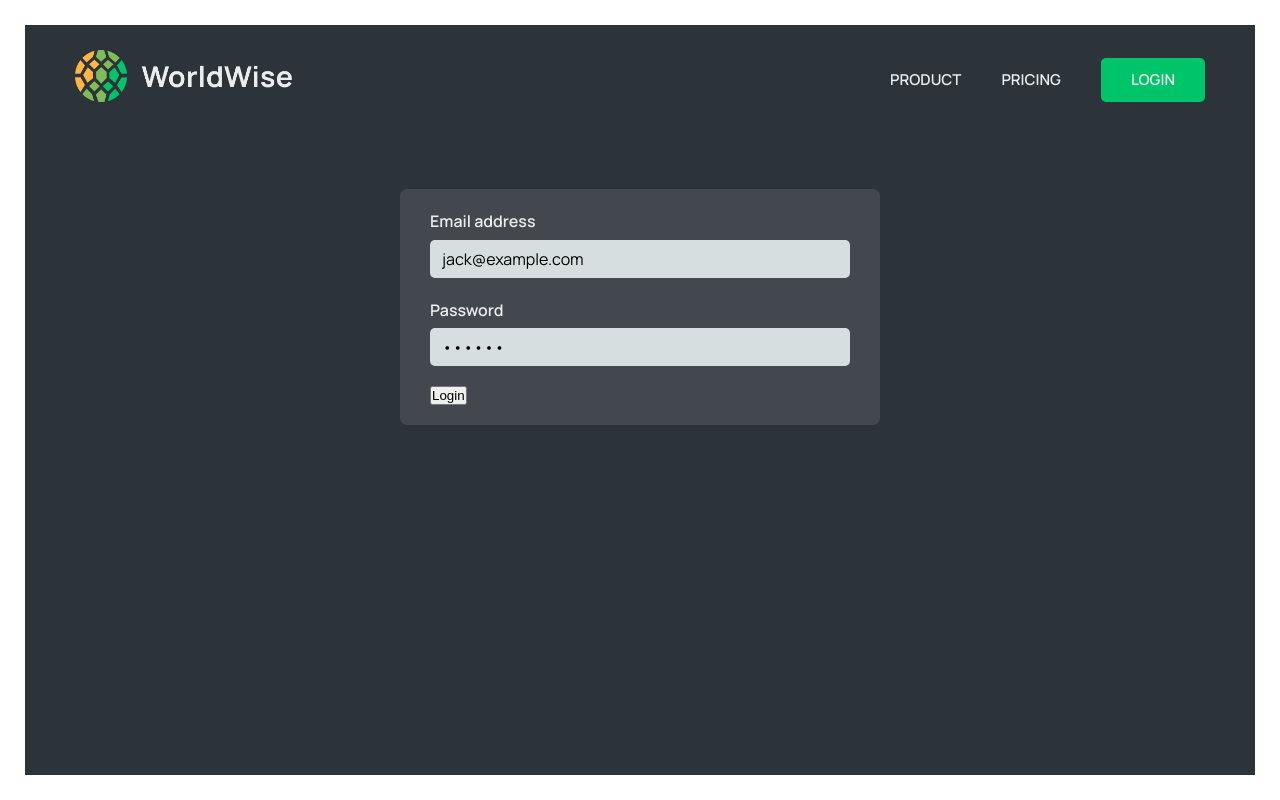
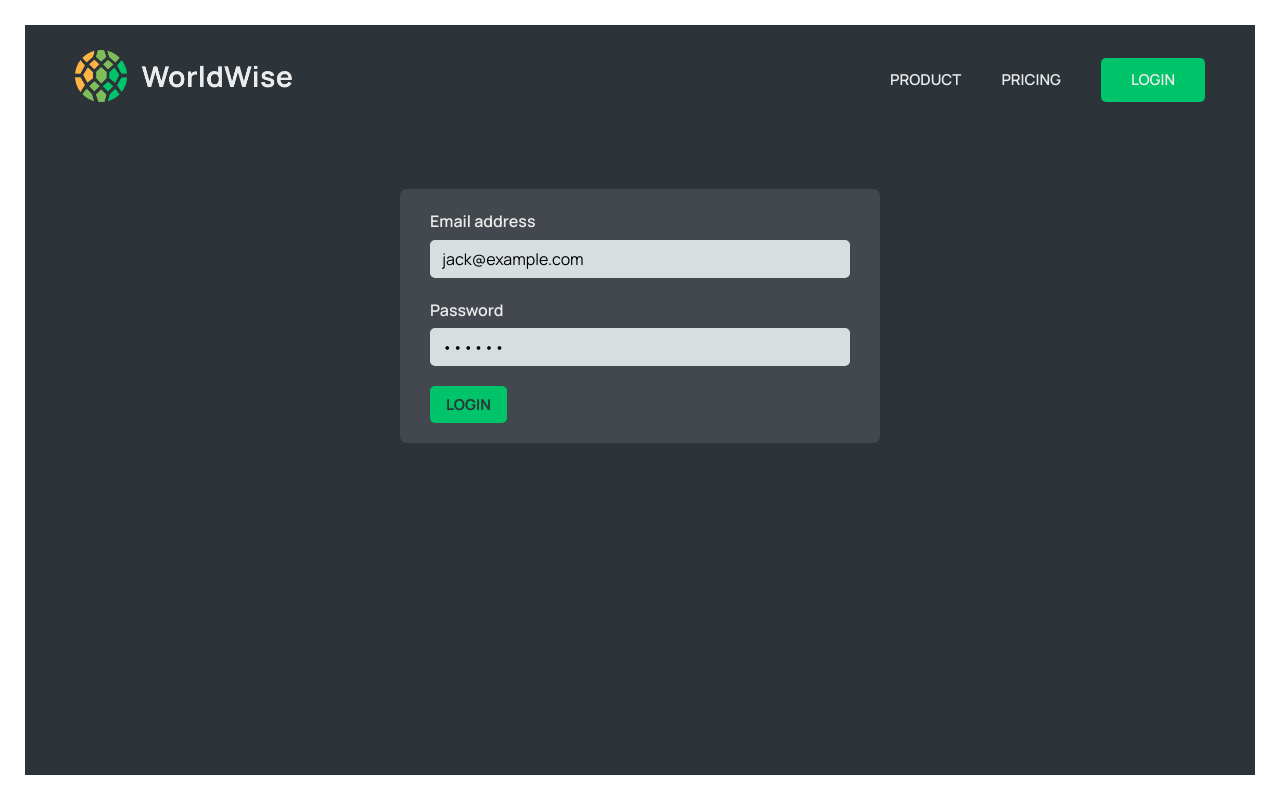
Before and after one commit to abdelaleemadel/WorldWise, a React (Vite) app: page /login in a window 1280 px wide. Built offline with nearby package versions, Linux system fonts and the light colour scheme; data requests are answered from the project's data file.

Commit message:
Add fake-user authentication

```diff
--- a/src/App.jsx
+++ b/src/App.jsx
@@ -10,10 +10,13 @@
 import Form from "./components/Form";
 import City from "./components/City";
 import { CitiesProvider } from "./contexts/CitiesProvider";
+import { AuthProvider } from "./contexts/AuthProvider";
+import ProtectedRoute from "./pages/ProtectedRoute";
 
 function App() {
   /* JSX */
   return (
+    <AuthProvider>
       <CitiesProvider>
         <BrowserRouter>
           <Routes>
@@ -21,7 +24,14 @@
             <Route path="product" element={<Product />} />
             <Route path="pricing" element={<Pricing />} />
             <Route path="login" element={<Login />} />
-          <Route path="app" element={<AppLayout />}>
+            <Route
+              path="app"
+              element={
+                <ProtectedRoute>
+                  <AppLayout />
+                </ProtectedRoute>
+              }
+            >
               <Route index element={<Navigate to="cities" replace />} />
               <Route path="cities" element={<CityList />} />
               <Route path="cities/:cityId" element={<City />} />
@@ -31,6 +41,7 @@
           </Routes>
         </BrowserRouter>
       </CitiesProvider>
+    </AuthProvider>
   );
 }
 
--- a/src/components/User.jsx
+++ b/src/components/User.jsx
@@ -1,16 +1,16 @@
+import { useNavigate } from "react-router-dom";
+import { useAuth } from "../contexts/AuthProvider";
 import styles from "./User.module.css";
 
-const FAKE_USER = {
-  name: "Jack",
-  email: "jack@example.com",
-  password: "qwerty",
-  avatar: "https://i.pravatar.cc/100?u=zz",
-};
+function User() {
+  const { user, logout } = useAuth();
+  const navigate = useNavigate();
 
-function User() {
-  const user = FAKE_USER;
-
-  function handleClick() {}
+  function handleClick(e) {
+    e.preventDefault();
+    logout();
+    navigate("/");
+  }
 
   return (
     <div className={styles.user}>
--- /dev/null
+++ b/src/contexts/AuthProvider.jsx
@@ -0,0 +1,54 @@
+import { createContext, useContext, useReducer } from "react";
+
+const AuthContext = createContext();
+
+const initialState = {
+  isAuthenticated: false,
+  user: null,
+};
+
+const FAKE_USER = {
+  name: "Jack",
+  email: "jack@example.com",
+  password: "qwerty",
+  avatar: "https://i.pravatar.cc/100?u=zz",
+};
+
+function reducer(state, action) {
+  switch (action.type) {
+    case "login":
+      return { ...state, user: action.payload, isAuthenticated: true };
+
+    case "logout":
+      return { ...state, user: null, isAuthenticated: false };
+  }
+}
+function AuthProvider({ children }) {
+  const [{ user, isAuthenticated }, dispatch] = useReducer(
+    reducer,
+    initialState
+  );
+
+  function login({ email, password }) {
+    if (email === FAKE_USER.email && password === FAKE_USER.password)
+      dispatch({ type: "login", payload: FAKE_USER });
+    return;
+  }
+
+  function logout() {
+    dispatch({ type: "logout" });
+  }
+  return (
+    <AuthContext.Provider value={{ user, isAuthenticated, login, logout }}>
+      {children}
+    </AuthContext.Provider>
+  );
+}
+
+function useAuth() {
+  const context = useContext(AuthContext);
+  if (context === undefined)
+    throw new Error("AuthContext was used oustside the AuthProvider");
+  return context;
+}
+export { AuthProvider, useAuth };
--- a/src/pages/AppLayout.jsx
+++ b/src/pages/AppLayout.jsx
@@ -1,11 +1,13 @@
 import Sidebar from "../components/Sidebar";
 import styles from "./AppLayout.module.css";
 import Map from "./../components/Map";
+import User from "../components/User";
 function AppLayout() {
   return (
     <div className={styles.app}>
       <Sidebar />
       <Map />
+      <User />
     </div>
   );
 }
--- a/src/pages/Homepage.jsx
+++ b/src/pages/Homepage.jsx
@@ -17,7 +17,7 @@
           of. Never forget your wonderful experiences, and show your friends how
           you have wandered the world.
         </h2>
-        <Link className="cta" to={"app"}>
+        <Link className="cta" to={"login"}>
           start tracking now
         </Link>
       </section>
--- a/src/pages/Homepage.module.css
+++ b/src/pages/Homepage.module.css
@@ -1,11 +1,9 @@
 .homepage {
   height: calc(100vh - 5rem);
   margin: 2.5rem;
-  background-image: linear-gradient(
-      rgba(36, 42, 46, 0.8),
-      rgba(36, 42, 46, 0.8)
-    ),
-    url("../bg.jpg");
+  background-image: linear-gradient(rgba(36, 42, 46, 0.8),
+      rgba(36, 42, 46, 0.8)),
+    url("/bg.jpg");
   background-size: cover;
   background-position: center;
   padding: 2.5rem 5rem;
--- a/src/pages/Login.jsx
+++ b/src/pages/Login.jsx
@@ -1,16 +1,31 @@
-import { useState } from "react";
+import { useEffect, useState } from "react";
 import styles from "./Login.module.css";
 import PageNav from "../components/PageNav";
-
+import { useAuth } from "../contexts/AuthProvider";
+import { useNavigate } from "react-router-dom";
+import Button from "../components/Button";
 export default function Login() {
   // PRE-FILL FOR DEV PURPOSES
   const [email, setEmail] = useState("jack@example.com");
   const [password, setPassword] = useState("qwerty");
+  const navigate = useNavigate();
+  const { login, isAuthenticated } = useAuth();
 
+  function handleSubmit(e) {
+    e.preventDefault();
+    if (email && password) login({ email, password });
+  }
+  useEffect(
+    function () {
+      console.log(isAuthenticated);
+      if (isAuthenticated) navigate("/app", { replace: true });
+    },
+    [isAuthenticated, navigate]
+  );
   return (
     <main className={styles.login}>
       <PageNav />
-      <form className={styles.form}>
+      <form className={styles.form} onSubmit={handleSubmit}>
         <div className={styles.row}>
           <label htmlFor="email">Email address</label>
           <input
@@ -32,7 +47,9 @@
         </div>
 
         <div>
-          <button>Login</button>
+          <Button type="primary" onClick={handleSubmit}>
+            login
+          </Button>
         </div>
       </form>
     </main>
--- /dev/null
+++ b/src/pages/ProtectedRoute.jsx
@@ -0,0 +1,18 @@
+import { useEffect } from "react";
+import { useNavigate } from "react-router-dom";
+import { useAuth } from "../contexts/AuthProvider";
+
+function ProtectedRoute({ children }) {
+  const navigate = useNavigate();
+  const { isAuthenticated } = useAuth();
+
+  useEffect(
+    function () {
+      if (!isAuthenticated) navigate("/");
+    },
+    [isAuthenticated, navigate]
+  );
+  return isAuthenticated ? children : null;
+}
+
+export default ProtectedRoute;
```
Lines whose indentation alone changed are shown as unchanged.
